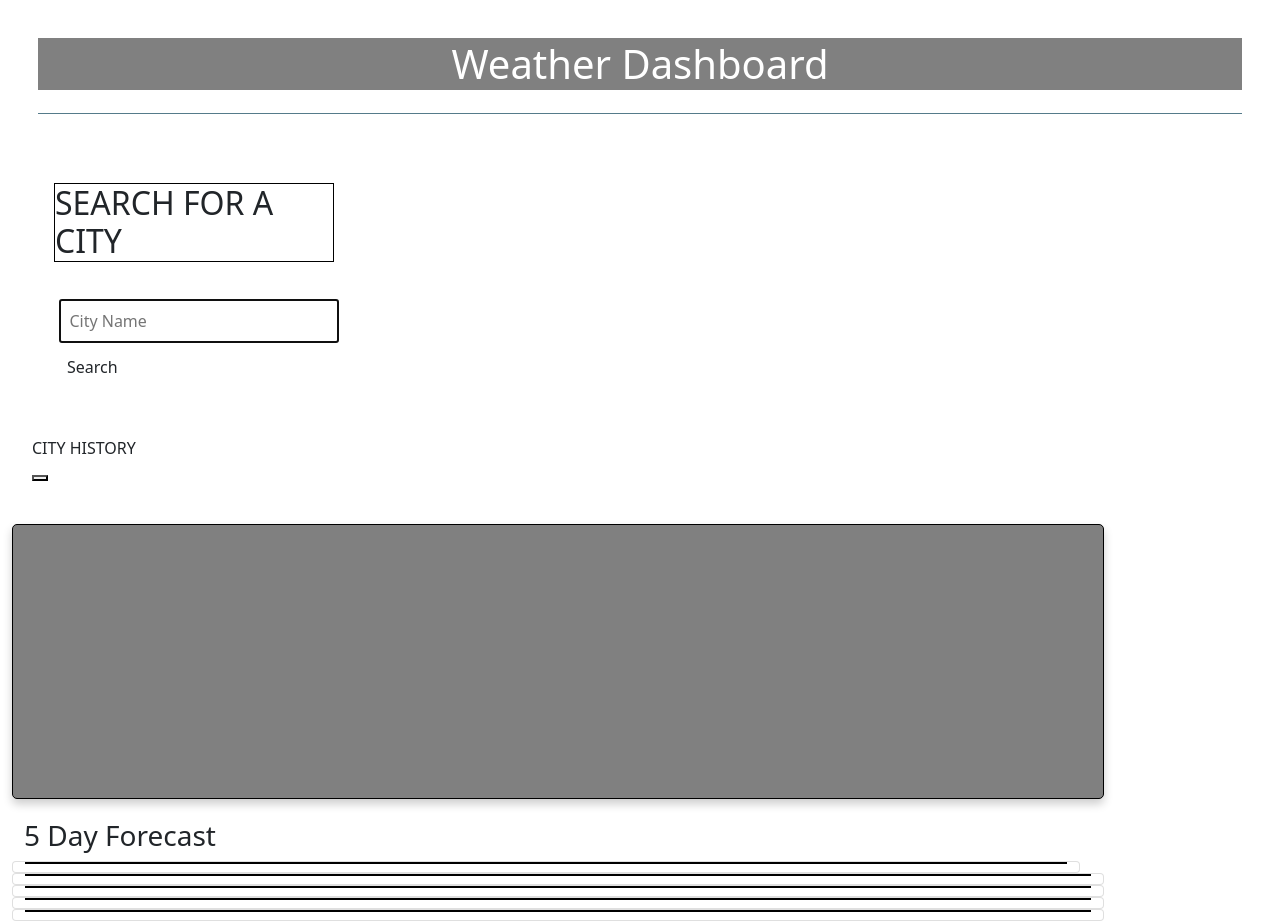
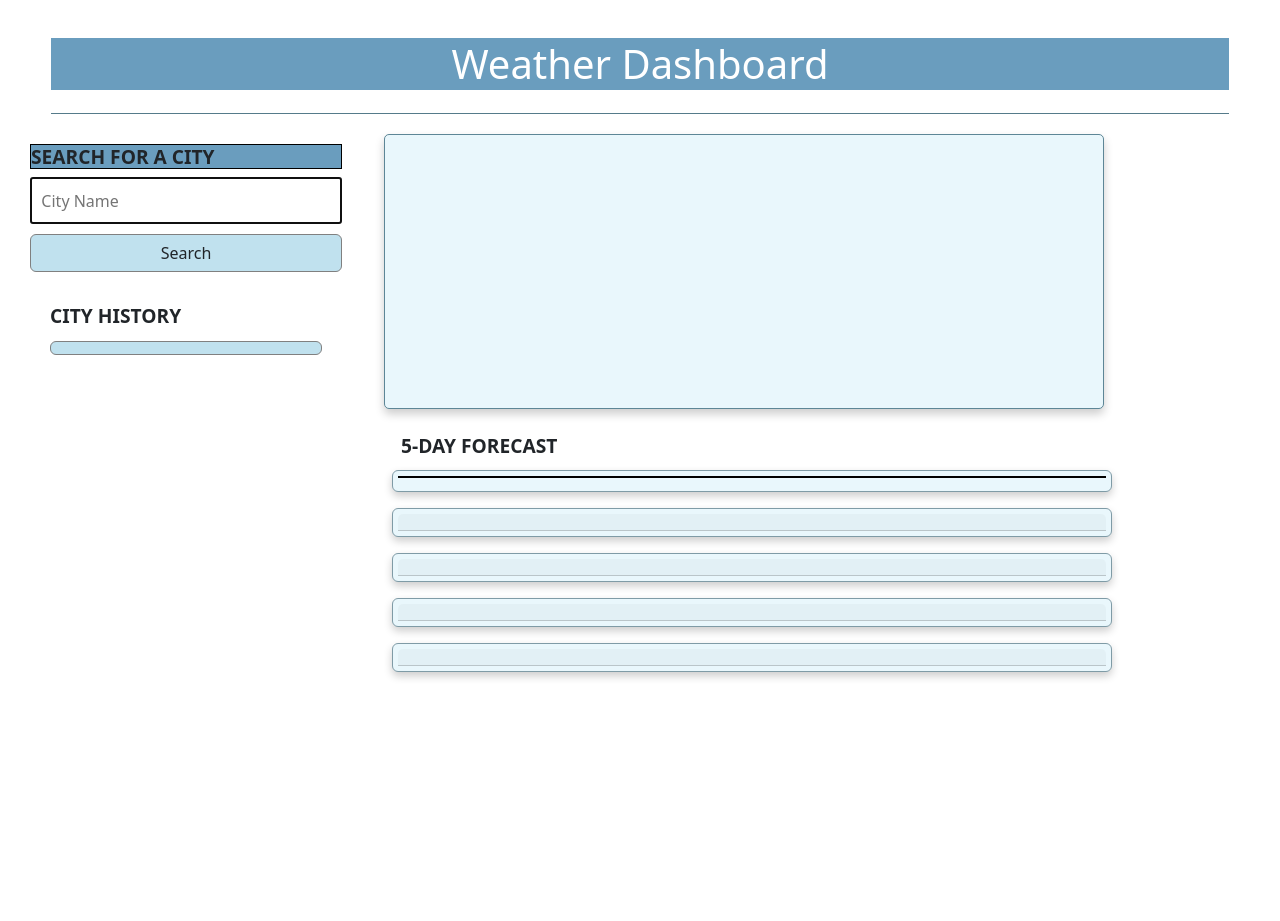
Before and after one commit to Qaizen/WeatherDashboard, a plain HTML site: page index.html in a window 1280 px wide. After the commit the page ends 800 px from the top, so only its background shows below. Drawn offline with nearby package versions, Linux system fonts and the light colour scheme.

Commit message:
fixed index with errors

```diff
--- a/asset/css/style.css
+++ b/asset/css/style.css
@@ -1,18 +1,16 @@
-*{
-/* border */
+* {
+    /* border: 1px solid purple; */
     box-sizing: border-box;
 }
-
-
 body {
-    /* background image? */
+    /* background-image: url("../images/cloud-bg.jpg"); */
     background-size: 100%;
     background-repeat: no-repeat;
     background-attachment: fixed;
 }
-
 .hero {
-    padding: 3% ;
+    padding: 3% 4% 0 4%;
+    /* background-color: #6a9dbe; */
 }
 
 .hero:after {
@@ -25,24 +23,29 @@ body {
     width: 100%;
 }
 
-/* bigTitle; */
 h1 {
-    background-color: gray;
+    background-color: #6a9dbe;
     color: white;
     text-align: center;
     padding: 2px;
 }
 
-/* search for city */
 p {
     font-weight: bold;
+    font-size: 1.2rem;
 }
 
-/* left column */
+/* Left side column  */
 
 .cardHeader {
-    background-color: white;
+    background-color: #6a9dbe;
     border: 1px solid black;
+}
+
+.cityHistory {
+    font-size: 1.2rem;
+    margin-bottom: 5px;
+    font-weight: bold;
 }
 
 .flexColumn {
@@ -55,25 +58,19 @@ flex-wrap: wrap;
     min-height: 100vh;
 }
 
-.leftTop {
-    margin: o;
+.leftContainer {
+    margin: 0;
     padding: 30px;
 }
 
-.cityForm {
-    font-size: 1.2rem;
-    margin-bottom: 5px;
-    font-weight: bold;
-}
-
-.formLabel .formInput {
+.formLabel, .formInput {
   display: block;
 }
 
 .formInput {
     width: 100%;
     padding: 3%;
-    margin: 5px;
+    margin: 5px 0;
     font-size: 1.0rem;
 }
 
@@ -81,11 +78,12 @@ display: block;
     padding: 20px;
 }
 
-.cityList {
+.cityHistory {
     padding: 0;
     list-style: none;
 }
-.btn .cityButton {
+
+.btn, .city-btn {
     border: 1px solid gray;
     margin-top: 3px;
     font-size: 1.0rem;
@@ -93,23 +91,84 @@ display: block;
     width: 100%;
     display: block;
     margin: 10px 0;
-    background-color: black;
+    background-color: rgb(192, 225, 238);
     border-radius: 6px;
 }
 
-.btn:hover, .cityButton:hover {
-    background-color: gray;
+.btn:hover, .city-btn:hover {
+    background-color:#a3bdc7;
 }
+
+/* right side */
 
 .rightTop {
     margin-top: 20px;
     margin-bottom: 20px;
-    border: 1px solid black;
+    border: 1px solid #5d8696;
     height: 275px;
     border-radius: 5px;
     padding: 30px 50px;
     display: block;
-    box-shadow: 0 5px 10px 0 rgba(0,0,0,0.2);
-    background-color: gray;
+    box-shadow: 0 5px 10px 0 rgba(0, 0, 0, 0.2);
+    background-color: #e9f7fc;
+}
+
+.w-icon {
+    margin-left: 40px;
+}
+
+.weatherInfo {
+    line-height: 1.8;
+    margin-left: 10px;
+    letter-spacing: 1.3;
+}
+
+h2 {
+    font-size: 1.3rem;
+}
+
+h3 {
+    font-size: 1.2rem;
+    font-weight: bold;
 
 }
+
+p {
+    text-align: center;
+}
+
+h4 {
+    font-size: 1.0rem;
+}
+
+.rightBottom {
+    margin: 0;
+}
+
+.dayForecast {
+    width: 100%;
+    margin: 5px;
+}
+
+.favorable {
+    background-color: green;
+}
+
+.moderate {
+    background-color: goldenrod;
+}
+
+.severe {
+    background-color: red;
+}
+
+/* card */
+.card {
+    box-shadow: 0 4px 8px 0 rgba(0, 0, 0, 0.2);
+    padding: 5px;
+    display: flex;
+    margin: 8px;
+    border: 1px solid #7f9ba6;
+    font-size: .8rem;
+    background-color: #e9f7fc;
+}
--- a/index.html
+++ b/index.html
@@ -4,101 +4,76 @@
     <meta charset="UTF-8">
     <meta http-equiv="X-UA-Compatible" content="IE=edge">
     <meta name="viewport" content="width=device-width, initial-scale=1.0">
-        <!-- link css, jquery, bootstrap -->
 
+    <link href="https://cdn.jsdelivr.net/npm/bootstrap@5.3.0-alpha1/dist/css/bootstrap.min.css" rel="stylesheet" integrity="sha384-GLhlTQ8iRABdZLl6O3oVMWSktQOp6b7In1Zl3/Jr59b6EGGoI1aFkw7cmDA6j6gD" crossorigin="anonymous">
+    <script src="https://code.jquery.com/jquery-3.6.3.min.js" integrity="sha256-pvPw+upLPUjgMXY0G+8O0xUf+/Im1MZjXxxgOcBQBXU=" crossorigin="anonymous"></script>
+    <link rel="stylesheet" href="./asset/css/style.css" />
     <title>Weather Dashboard</title>
-    <link
-      href="https://cdn.jsdelivr.net/npm/bootstrap@5.1.3/dist/css/bootstrap.min.css"
-      rel="stylesheet"
-      integrity="sha384-1BmE4kWBq78iYhFldvKuhfTAU6auU8tT94WrHftjDbrCEXSU1oBoqyl2QvZ6jIW3"
-      crossorigin="anonymous"
-    />
-    <link
-      href="https://fonts.googleapis.com/css2?family=Fira+Sans:wght@400;700&display=swap"
-      rel="stylesheet"
-    />
-
-    <link rel="stylesheet" href="/asset/css/style.css" />
 </head>
-
 <body class="flexColumn min-100-vh">
     <header class="hero">
         <h1 class="bigTitle">Weather Dashboard</h1>
-        <!-- <p>Find a Forecast</p> -->
     </header>
 
-    <!-- Biggest container -->
     <main class="container row col-12">
-        <div class="leftSearchContainer col-12 col-md-4">
-
-<!-- left search column top -->
+        <div class="leftContainer col-12 col-md-4">
+            <!-- Left side container top column -->
             <div class="leftTop">
-    <h2 class="cardHeader text-uppercase">Search for a City</h2>
-    <form id="cityForm" class="cardBody"></form>
+                <h3 class="cardHeader text-uppercase">Search for a City</h3>
+                <form id="cityForm" class="cardBody">
                     <label class="formLabel" for="city"></label>
-    <!-- name="cityName": gives the input a name of "cityName".
-id="cityName": gives the input an id of "cityName".
-type="text": specifies that the input is of type text.
-autofocus="true": sets the input to automatically get focus when the page loads.
-class="formInput": gives the input a class name of "formInput".
-placeholder="City Name": displays "City Name" as a placeholder text in the input field. -->
-    <input name="cityName" id="cityName" type="text" autofocus="true" class="formInput" placeholder="City Name"/>
+                    <input name="cityName" id="city-name" type="text" autofocus="true" class="formInput" placeholder="City Name"/>
                     <button type="submit" class="btn">Search</button>
                 </form>
             </div>
-        </div>
-
-        <!-- left search column bottom -->
+            <!-- Left container bottom column -->
             <div class="leftBottom">
-            <div id="searchedCityContainer" class="citylist text-uppercase">City History</div>
-            <button type="submit" class="cityButton" id="history-0"></button>
+                <div id="searchedCityList" class="cityHistory text-uppercase">City History</div>
+                <button type="submit" class="city-btn" id="history-0"></button>
             </div>
         </div>
-
-     <!-- right side top -->
+        <div class="rightContainer col-12 col-md-8">
+            <!-- Right side-top column -->
             <div class="rightTop text">
                 <h2 class="cityTitle"><span id="dataSearchItem"></span></h2>
-        <!-- enter temp, wind, humidity, UV index -->
+                <!-- Enter temp, wind, humidity, UV Index -->
                 <div id="cityContainer" class="cityInfo"></div>
             </div>
-
-     <!-- right side bottom <div class="rightBottom row">: This is an HTML tag that creates a division (container) on the web page with a class name of "rightBottom" and a class name of "row".
-
-<h3 class="dayForecast text-uppercase">5 Day Forecast</h3>: This is a header tag that displays a title "5 Day Forecast" in h3 size with class names "dayForecast" and "text-uppercase".
-
-<div class="card">: This is a division tag that creates a container with a class name of "card".
-
-<h4 class="cardHeader" id="forecastDay1"></h4>: This is a header tag that displays a title in h4 size with a class name of "cardHeader" and an id of "forecastDay1".
-
-<div id="cardDay1"></div>: This is a division tag that creates a container with an id of "cardDay1". -->
+            <!-- Right side- bottom column -->
             <div class="rightBottom row">
-        <h3 class="dayForecast text-uppercse">5 Day Forecast</h3>
+                <h3 class="dayForecast text-uppercase">5-Day Forecast</h3>
                 <div class="card">
-            <h4 class="cardHeader" id="forecastDay1"></h4>
-            <div id="cardDay1"></div>
+                    <h4 class="cardHeader" id="forecastDate1"></h4>
+                    <div id="card-date-1">
                     </div>
                 </div>
                 <div class="card">
-        <h4 class="cardHeader" id="forecastDay2"></h4>
-        <div id="cardDay2"></div>
+                    <h4 class="card-header" id="forecastDate2"></h4>
+                    <div id="card-date-2">
+                    </div>
                 </div>
                 <div class="card">
-        <h4 class="cardHeader" id="forecastDay3"></h4>
-        <div id="cardDay3"></div>
+                    <h4 class="card-header" id="forecastDate3"></h4>
+                    <div id="card-date-3">
+                    </div>
                 </div>
                 <div class="card">
-        <h4 class="cardHeader" id="forecastDay4"></h4>
-        <div id="cardDay4"></div>
+                    <h4 class="card-header" id="forecastDate4"></h4>
+                    <div id="card-date-4">
+                    </div>
                 </div>
                 <div class="card">
-        <h4 class="cardHeader" id="forecastDay5"></h4>
-        <div id="cardDay5"></div>
+                    <h4 class="card-header" id="forecastDate5"></h4>
+                    <div id="card-date-5">
+                    </div>
+                </div>
             </div>
         </div>
     </main>
-    <!-- link moment and javascript here -->
-    <script src="https://cdnjs.cloudflare.com/ajax/libs/moment.js/2.24.0/moment.min.js"></script>
-    <script src="/asset/js/script.js"></script>
-    <script src="/asset/js/config.js"></script>
+
+
+    <script src="https://cdnjs.cloudflare.com/ajax/libs/moment.js/2.29.4/moment.min.js"></script>
+    <script src="./asset/js/script.js"></script>
+    <script src="./asset/js/config.js"></script>
 </body>
 </html>
```
Lines whose indentation alone changed are shown as unchanged.
